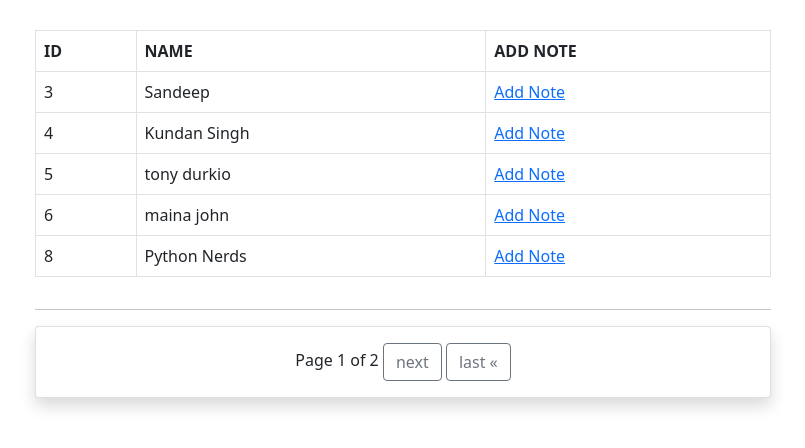
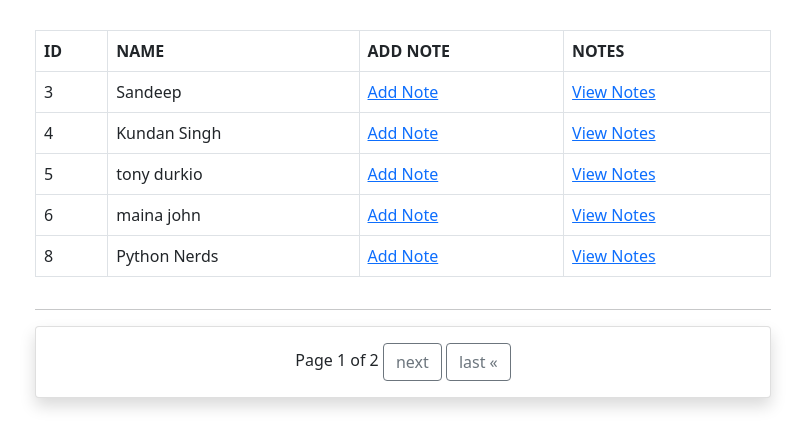
Before and after one commit to wingxel/hospital-management-system, a Django app: page /hospitals/nurse/ in a window 1280 px wide. Shown: the top 448 px of the page, without its empty margins (237-1042 px from the left). Run offline with Django 3.2, Linux system fonts and the light colour scheme; a user stored in the database is signed in; data comes from the database, SQL or seed files in the repository; some libraries are stand-ins or nearby versions.

Commit message:
Added view specific patient notes

```diff
--- a/hospitals/templates/hospitals/nurse/includes/table.html
+++ b/hospitals/templates/hospitals/nurse/includes/table.html
@@ -4,6 +4,7 @@
             <th>ID</th>
             <th>NAME</th>
             <th>ADD NOTE</th>
+            <th>NOTES</th>
         </tr>
     </thead>
     <tbody>
@@ -12,6 +13,7 @@
                 <td>{{ p.id }}</td>
                 <td>{{ p.name }}</td>
                 <td><a href="{% url  'hospitals:add-note' p.id %}">Add Note</a></td>
+                <td><a href="{% url 'hospitals:all-patient-notes' p.id %}">View Notes</a></td>
             </tr>
         {% endfor %}
     </tbody>
```
